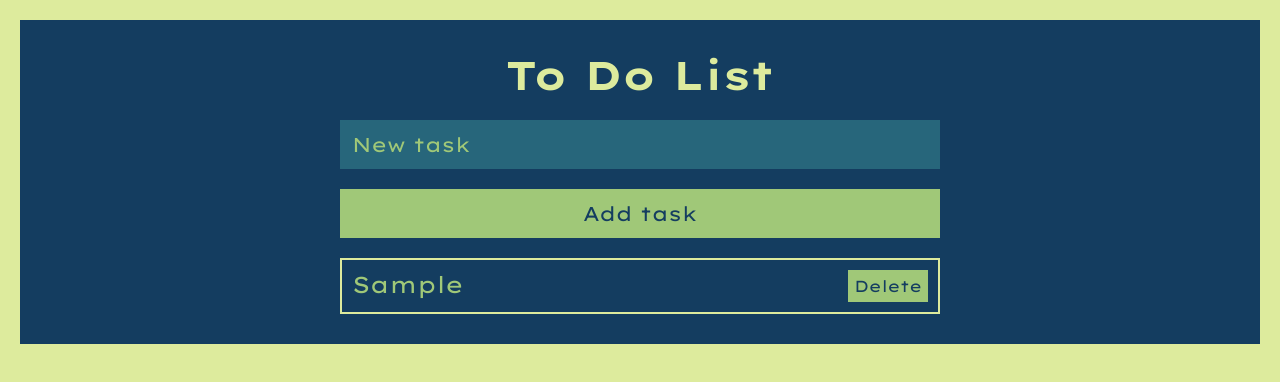
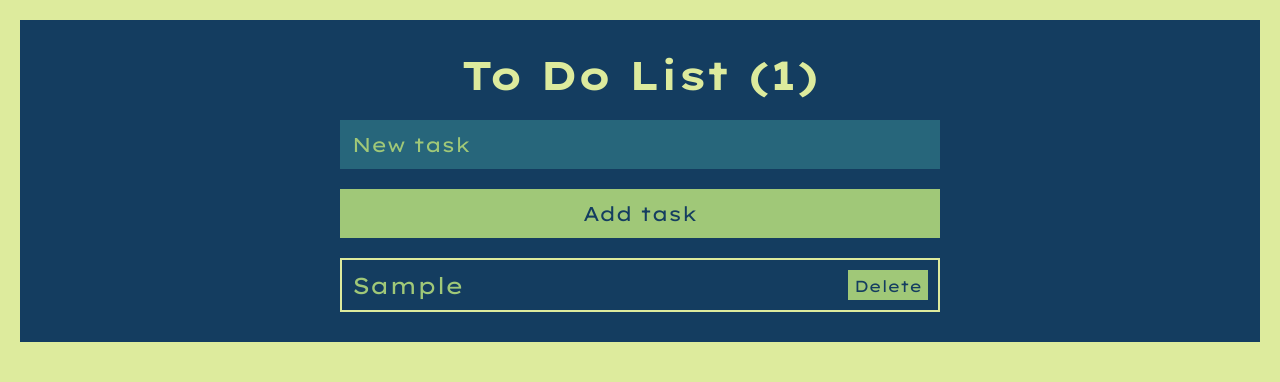
Before and after one commit to pablojanb/todo-app-ts-react, a React (Vite) app: page / in a window 1280 px wide. Both pictures are taken after typing "Sample" into the empty fields and a click on the button "Add task". Shown: the top 382 px of the page. Built offline with nearby package versions, Linux system fonts and the light colour scheme.

Commit message:
add tasks counter

```diff
--- a/src/App.css
+++ b/src/App.css
@@ -27,7 +27,8 @@ body {
 }
 
 .newTask, .task{
-    width: 600px;
+    width: 90%;
+    max-width: 600px;
     padding: 10px;
     border: 2px solid #A0C878;
     font-size: 20px;
@@ -53,7 +54,7 @@ body {
     color: #143D60;
 }
 
-.btnTask:hover, .btnDelete:hover {
+.btnTask:active, .btnDelete:active {
     background-color: #143D60;
     color: #A0C878;
 }
@@ -61,12 +62,15 @@ body {
 .tasksList {
     display: flex;
     flex-direction: column;
+    align-items: center;
     gap: 20px;
+    width: 100%;
 }
 
 .task {
     display: flex;
     justify-content: space-between;
+    align-items: center;
     border: 2px solid #DDEB9D;
     color: #A0C878;
     font-size: 23px;
@@ -78,4 +82,12 @@ body {
     color: #143D60;
     font-size: 16px;
     border: 1px solid #A0C878;
+    height: 30px;
 }
+
+@media only screen and (min-width: 769px) {
+    .btnTask:hover, .btnDelete:hover {
+        background-color: #143D60;
+        color: #A0C878;
+    }
+}
--- a/src/App.tsx
+++ b/src/App.tsx
@@ -9,16 +9,19 @@ function App() {
 
   const [task, setTask] = useState<string>("")
   const [tasksList, setTasksList] = useState<string[]>(initialTaskList)
+  const [taskCounter, setTaskCounter] = useState(tasksList.length)
 
   const handleAddTask = () =>{
     if (task.trim() !== "") {
       setTasksList(tasksList => [...tasksList, task])
+      setTaskCounter(prev=> prev + 1)
       setTask("")
     }
   }
 
   const handleDeleteTask = (index: number)=> {
     setTasksList(tasksList=> tasksList.filter((_, i) => i !== index))
+    setTaskCounter(prev=> prev - 1)
   }
 
   useEffect(()=>{
@@ -27,7 +30,7 @@ function App() {
 
   return (
     <div className='container'>
-      <h1 className='title'>To Do List</h1>
+      <h1 className='title'>To Do List {taskCounter !== 0 && `(${taskCounter})`}</h1>
       <input className= 'newTask inputTask' type="text"
       placeholder='New task'
       value={task}
```
